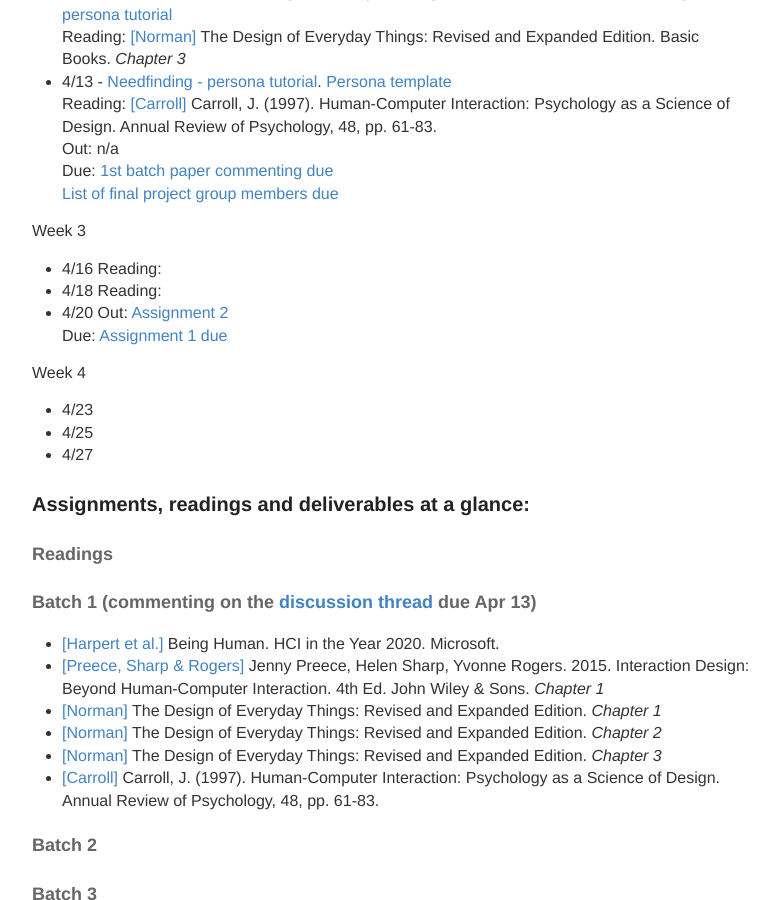
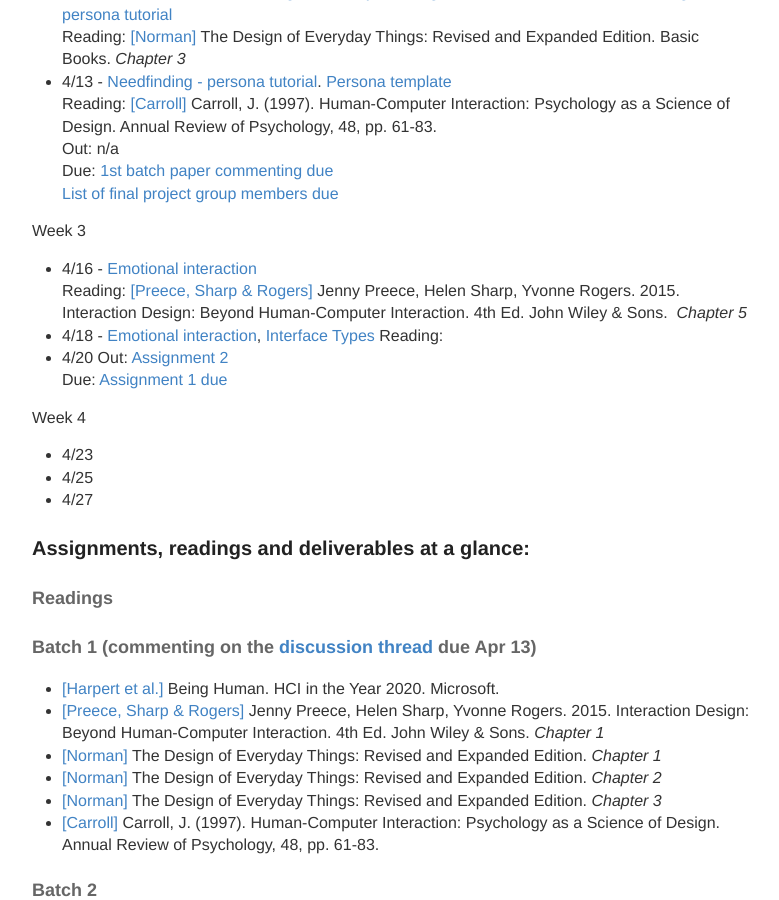
Before and after one commit to hciwang/hciwang.github.io, a Jekyll site: the page built from _posts/2018-3-25-lectures.md, in a window 1280 px wide and 900 px high, scrolled down 806 px. Shown: the whole window, without its empty margins (248-1027 px from the left). Built offline with Jekyll 4.4.1, drawn with Linux system fonts in a browser that asks for light colours.

Commit message:
Update 2018-3-25-lectures.md

```diff
--- a/_posts/2018-3-25-lectures.md
+++ b/_posts/2018-3-25-lectures.md
@@ -30,9 +30,9 @@
 [List of final project group members due]()
 
 Week 3
-- 4/16
-Reading:
-- 4/18
+- 4/16 - [Emotional interaction](https://canvas.ucdavis.edu/files/3304737/download?download_frd=1)
+Reading: [[Preece, Sharp & Rogers]](http://www.id-book.com/) Jenny Preece, Helen Sharp, Yvonne Rogers. 2015. Interaction Design: Beyond Human-Computer Interaction. 4th Ed. John Wiley & Sons.  *Chapter 5*
+- 4/18 - [Emotional interaction](https://canvas.ucdavis.edu/files/3304737/download?download_frd=1), [Interface Types]()
 Reading:
 - 4/20
 Out: [Assignment 2]()
```
